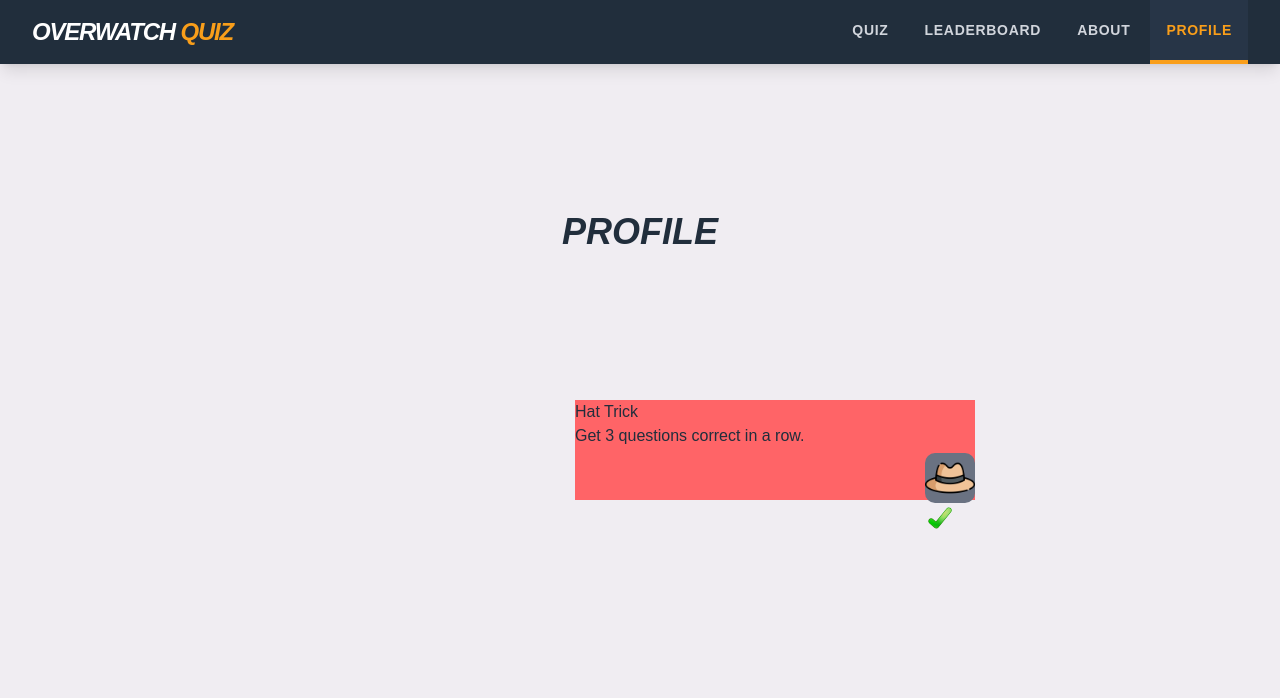
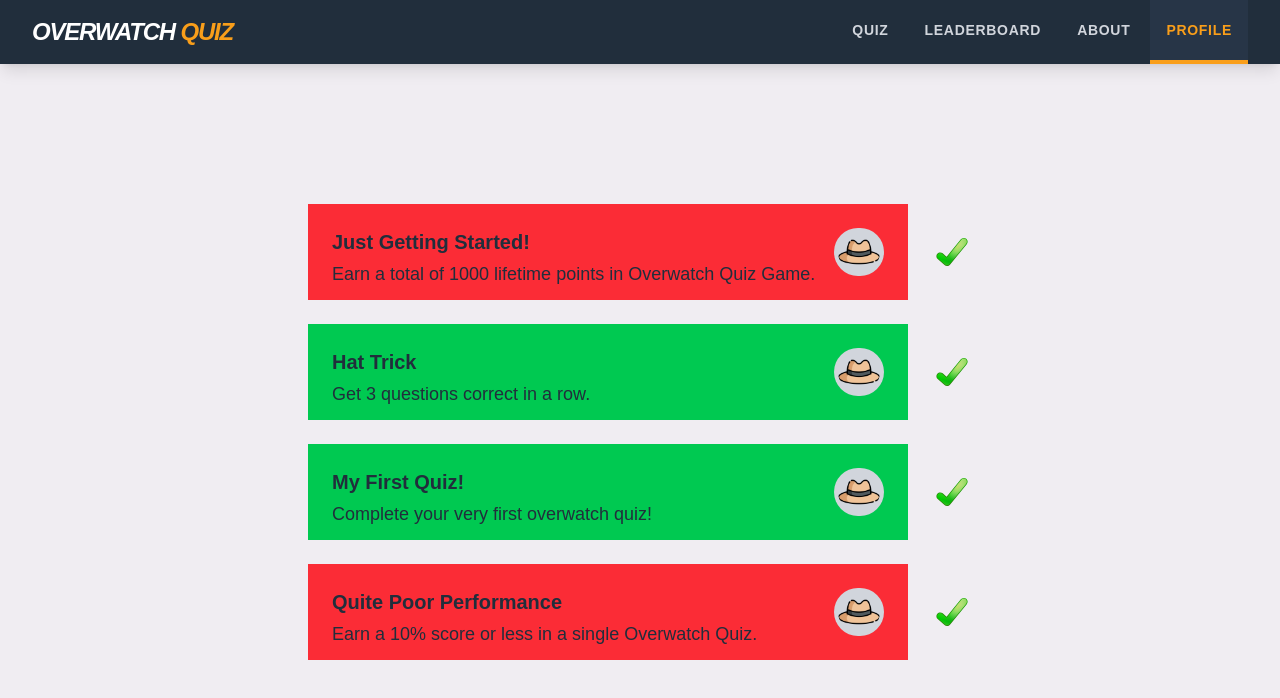
Before and after one commit to carsonmdd/inf-124-overwatch-quiz, a Next.js app: page /profile in a window 1280 px wide. Shown: the top 698 px of the page. Built offline with nearby package versions, Linux system fonts and the light colour scheme.

Commit message:
style: update achievement styling to wireframes

```diff
--- a/src/app/profile/page.tsx
+++ b/src/app/profile/page.tsx
@@ -1,16 +1,10 @@
-import Achievement from '../../components/Achievement';
-import React from 'react';
+import Achievements from '@/components/Achievements';
 
 const Profile = () => {
 	return (
-		<>
-		  <div className="flex-1 flex items-center justify-center">
-			  <h1 className="text-4xl font-black uppercase italic">Profile</h1>
-		  </div>
-
-		  <Achievement></Achievement>
-
-		</>
+		<div className="flex-1 flex items-center justify-center">
+			<Achievements></Achievements>
+		</div>
 	);
 };
 
--- a/src/components/Achievement.tsx
+++ b/src/components/Achievements.tsx
@@ -30,43 +30,44 @@
 	},
 ];
 
-const Achievement = () => {
+const Achievements = () => {
 	// useEffect(() => {
 	// 	// Pull achievement data from database
 	// }, []);
 
 	return (
-		// Achievement box
-		<div className="bg-red-400 w-[400px] h-[100px] ml-[575px] mb-[300px]">
-			<div className="achievement-name">
-				{achievementList[1].achievementName}
+		<div className="flex flex-col items-center justify-center gap-6 p-8">
+			{achievementList.map((a, index) => (
+				<div key={index} className="flex gap-6">
+					<div
+						className={`${a.isAchieved ? 'bg-green-500' : 'bg-red-500'} w-150 h-24 flex justify-between gap-4 p-6`}
+					>
+						<div>
+							<h2 className="text-xl font-bold mb-1">
+								{a.achievementName}
+							</h2>
+							<p className="text-lg">
+								{a.achievementDescription}
+							</p>
 						</div>
-
-			<div>{achievementList[1].achievementDescription}</div>
-
-			{/* Achievement image */}
-			<div className="ml-[350px] mt-[5px] rounded-[10px] bg-gray-500 w-fit">
 						<Image
 							width={50}
 							height={50}
 							src="/hat.png"
 							alt="Achievement image"
+							className="rounded-full bg-gray-300 p-1"
 						/>
 					</div>
-
-			{/* Achievement checkmark */}
-			{achievementList[1].isAchieved && (
-				<div className="ml-[350px]">
 					<Image
-						width={30}
-						height={30}
+						width={40}
+						height={40}
 						src="/checkMark-svgrepo.svg"
 						alt="Achievement checkmark"
 					/>
 				</div>
-			)}
+			))}
 		</div>
 	);
 };
 
-export default Achievement;
+export default Achievements;
```
Lines whose indentation alone changed are shown as unchanged.
